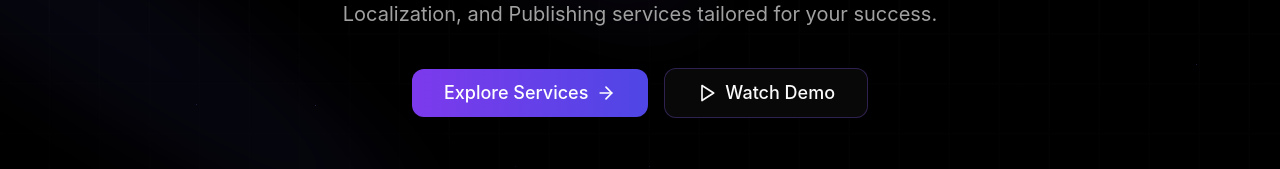
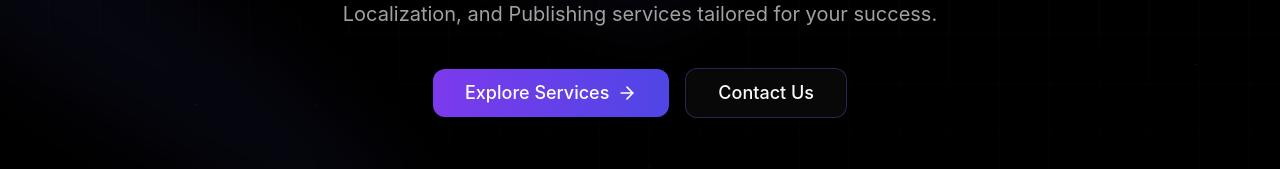
Before and after one commit to dhania2000/muenot_web, a Next.js app: page / in a window 1280 px wide. Shown: the part 367-536 px from the top of the page. Built offline with nearby package versions, Linux system fonts and the light colour scheme; no server answers.

Commit message:
Update button text from 'Watch Demo' to 'Contact Us'

```diff
--- a/src/components/sections/hero.tsx
+++ b/src/components/sections/hero.tsx
@@ -90,8 +90,8 @@ export function HeroSection() {
             variant="outline"
             className="border-violet-500/30 hover:bg-violet-500/10 px-8 py-6 text-lg rounded-xl group"
           >
-            <Play className="mr-2 w-5 h-5" />
-            Watch Demo
+
+            Contact Us
           </Button>
         </motion.div>
 
```
